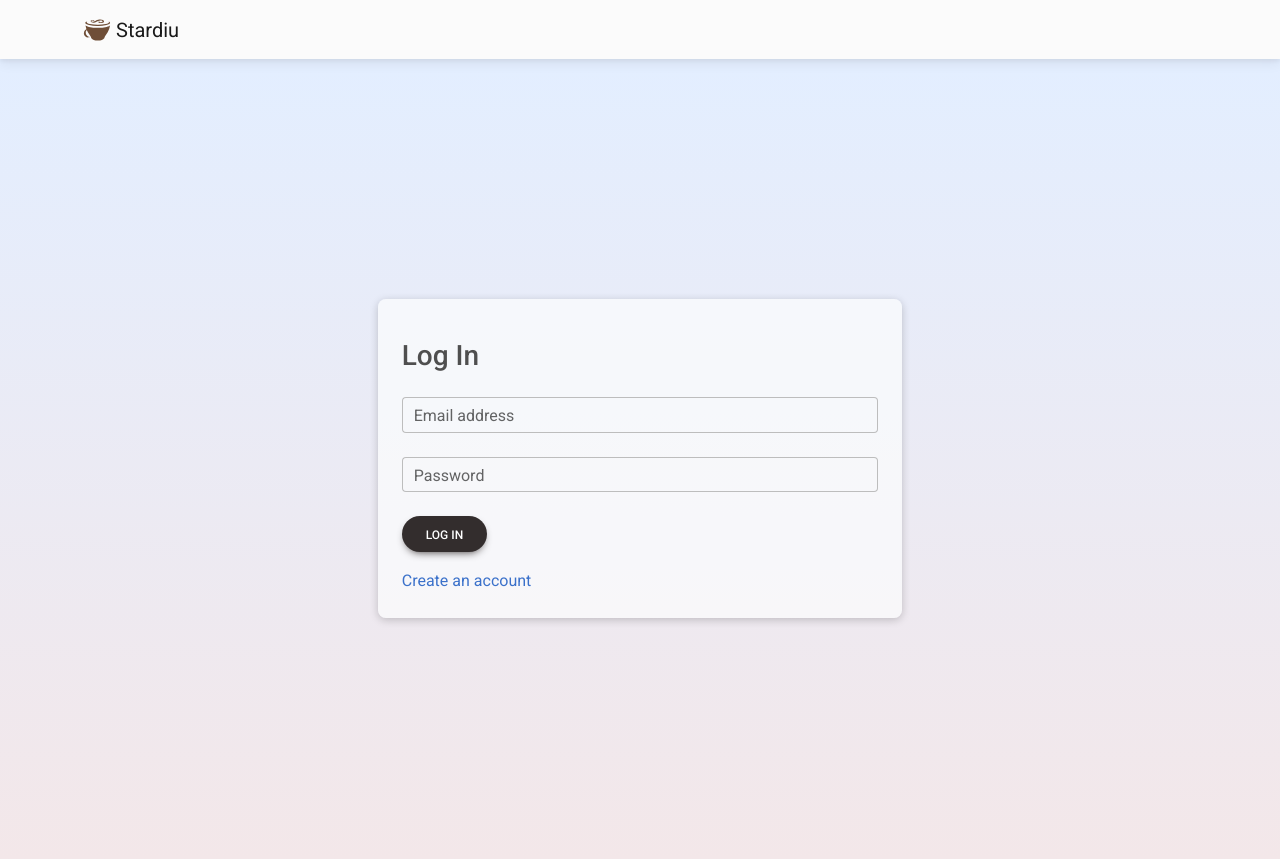
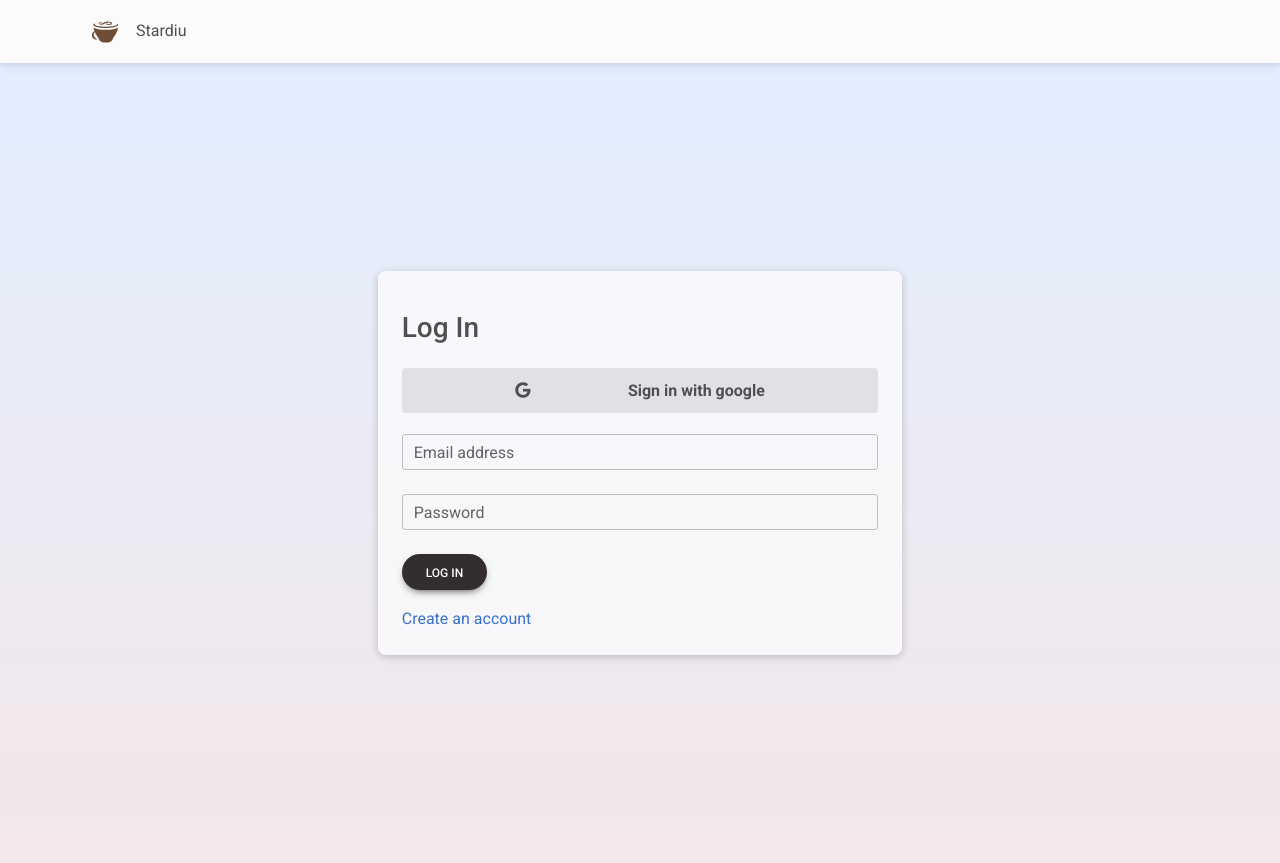
Before and after one commit to bluediu/stardiu, a React (Create React App) app: page /#/auth/login in a window 1280 px wide. Built offline with nearby package versions, Linux system fonts and the light colour scheme.

Commit message:
feat(auth): google btn added layout

```diff
--- a/package.json
+++ b/package.json
@@ -11,6 +11,7 @@
     "react": "^17.0.2",
     "react-dom": "^17.0.2",
     "react-redux": "^7.2.5",
+    "react-reveal": "^1.2.2",
     "react-router-dom": "^5.3.0",
     "react-scripts": "4.0.3",
     "redux": "^4.1.1",
--- a/src/components/auth/AuthLoginScreen.jsx
+++ b/src/components/auth/AuthLoginScreen.jsx
@@ -1,15 +1,26 @@
-import React from 'react';
+import React, { useEffect } from 'react';
 import { MDBInput, MDBBtn } from 'mdb-react-ui-kit';
 import { Link } from 'react-router-dom';
 import AuthFormContainer from './AuthFormContainer';
+import Fade from 'react-reveal/Fade';
+
 import { ROUTE } from '../../constants/auth-routes';
+import GoogleButton from './googleButton/GoogleButton';
 
 function AuthLoginScreen() {
+  useEffect(() => {
+    document.title = 'Stardui - Login';
+  }, []);
+
   return (
     <div>
       <AuthFormContainer>
+        <Fade left cascade>
           <h3 className="mt-3 mb-4">Log In</h3>
+        </Fade>
+        <GoogleButton />
 
+        <Fade>
           <MDBInput
             label="Email address"
             id="email"
@@ -21,7 +32,7 @@ function AuthLoginScreen() {
             type="password"
             className="mt-4"
           />
-
+        </Fade>
         <MDBBtn rounded className="mt-4" color="dark">
           Log In
         </MDBBtn>
--- a/src/components/auth/AuthLogo.jsx
+++ b/src/components/auth/AuthLogo.jsx
@@ -12,15 +12,15 @@ function AuthLogo() {
     <div>
       <MDBNavbar light bgColor="light">
         <MDBContainer>
-          <MDBNavbarBrand href="#">
+          <div className="p-2">
             <img
               src={IMG_LOGO}
               height="30"
               alt=""
               loading="lazy"
             />
-            <span>Stardiu</span>
-          </MDBNavbarBrand>
+            <span className="ms-3">Stardiu</span>
+          </div>
         </MDBContainer>
       </MDBNavbar>
     </div>
--- a/src/components/auth/AuthSignInScreen.jsx
+++ b/src/components/auth/AuthSignInScreen.jsx
@@ -1,11 +1,50 @@
-import React from 'react';
+import React, { useEffect } from 'react';
+import { MDBBtn, MDBInput } from 'mdb-react-ui-kit';
+import { Link } from 'react-router-dom';
+import { ROUTE } from '../../constants/auth-routes';
+import Fade from 'react-reveal/Fade';
 import AuthFormContainer from './AuthFormContainer';
 
 function AuthSignInScreen() {
+  useEffect(() => {
+    document.title = 'Stardui - SingIn';
+  }, []);
+
   return (
     <div>
       <AuthFormContainer>
-        <h2>Sign In</h2>
+        <Fade left cascade>
+          <h2>Sign In</h2>
+        </Fade>
+
+        <Fade>
+          <MDBInput
+            label="Name"
+            id="name"
+            type="text"
+            className="mb-4 mt-4"
+          />
+
+          <MDBInput
+            label="Email address"
+            id="email"
+            type="email"
+          />
+
+          <MDBInput
+            label="Password"
+            id="password"
+            type="password"
+            className="mt-4"
+          />
+        </Fade>
+        <MDBBtn rounded className="mt-4" color="dark">
+          Log In
+        </MDBBtn>
+
+        <Link to={ROUTE.LOGIN} className="d-block mt-3">
+          I have an account
+        </Link>
       </AuthFormContainer>
     </div>
   );
--- /dev/null
+++ b/src/components/auth/googleButton/GoogleButton.css
@@ -0,0 +1,27 @@
+.social-media {
+  align-items: center;
+  background-color: rgba(24, 24, 24, 0.1);
+  border-radius: 4px;
+  cursor: pointer;
+  display: flex;
+  justify-content: space-evenly;
+  margin-bottom: 1.3rem;
+  margin-top: 1.3rem;
+  padding: 0.6rem 1rem;
+  transition: background-color 0.3s ease;
+}
+
+.social-icon {
+  text-align: center;
+}
+
+.social-media:hover {
+  background-color: rgba(24, 24, 24, 0.7);
+  color: white;
+}
+
+.social-text {
+  font-size: 1rem;
+  font-weight: 600;
+  text-align: center;
+}
--- /dev/null
+++ b/src/components/auth/googleButton/GoogleButton.jsx
@@ -0,0 +1,19 @@
+import React from 'react';
+import { MDBIcon } from 'mdb-react-ui-kit';
+import './GoogleButton.css';
+
+function GoogleButton() {
+  return (
+    <div className="social-media">
+      <div className="social-icon">
+        <MDBIcon fab icon="google" />
+      </div>
+
+      <div className="social-text">
+        <span>Sign in with google</span>
+      </div>
+    </div>
+  );
+}
+
+export default GoogleButton;
--- a/src/components/stardui/hero-image/HeroImageContainer.jsx
+++ b/src/components/stardui/hero-image/HeroImageContainer.jsx
@@ -1,15 +1,19 @@
 import React from 'react';
+import Fade from 'react-reveal/Fade';
+
 import COFFE_IMAGE from '../../../assets/img/coffee-cup.svg';
 
 function HeroImageContainer() {
   return (
     <div className="col-lg-6 hero-title-image">
+      <Fade>
         <img
           src={COFFE_IMAGE}
           alt="coffe cup"
           loading="lazy"
           className="img-fluid hero-image-size"
         />
+      </Fade>
     </div>
   );
 }
--- a/src/components/stardui/hero-image/HeroTitle.jsx
+++ b/src/components/stardui/hero-image/HeroTitle.jsx
@@ -1,5 +1,6 @@
 import { MDBBtn } from 'mdb-react-ui-kit';
 import React from 'react';
+import Fade from 'react-reveal/Fade';
 
 function HeroTitle() {
   /* styles */
@@ -15,19 +16,26 @@ function HeroTitle() {
       style={heroTitleStyled}
     >
       <div>
+        <Fade>
           <span className="d-block fw-bold font-title">THE</span>
-        <span className="d-block fw-bold font-title">
+
+          <span className="d-block fw-bold font-title" id="test">
             STYLISH
           </span>
+        </Fade>
+        <Fade right cascade>
           <span className="d-block fw-bold font-title green-text">
             COFFE
           </span>
+        </Fade>
       </div>
 
       <div className="discover-btn-center">
+        <Fade delay={1000}>
           <MDBBtn rounded outline color="dark" className="mt-3">
             Discover
           </MDBBtn>
+        </Fade>
       </div>
     </div>
   );
```
Also changed, not shown: 1 other file (tests, documents, lock files or other folders). Lines whose indentation alone changed are shown as unchanged.
